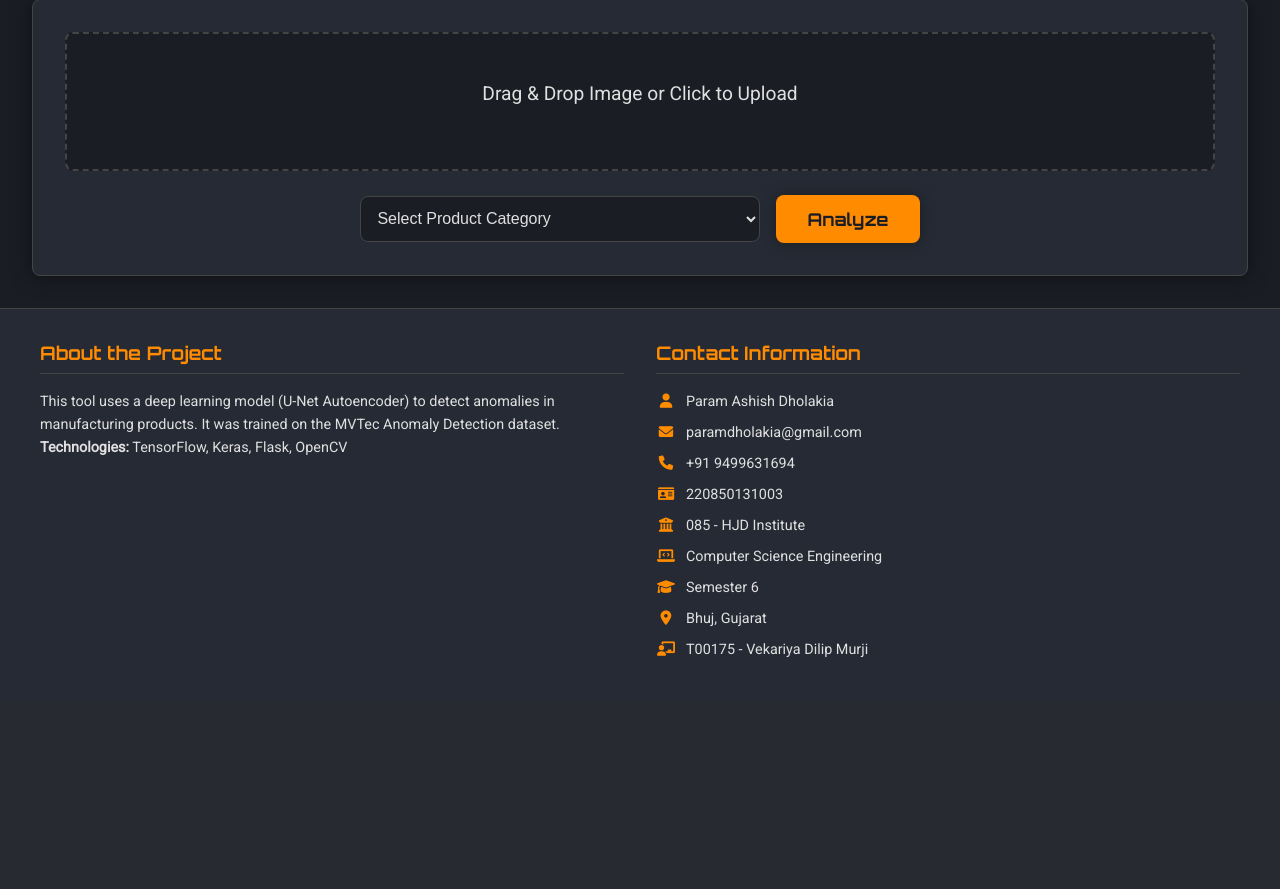
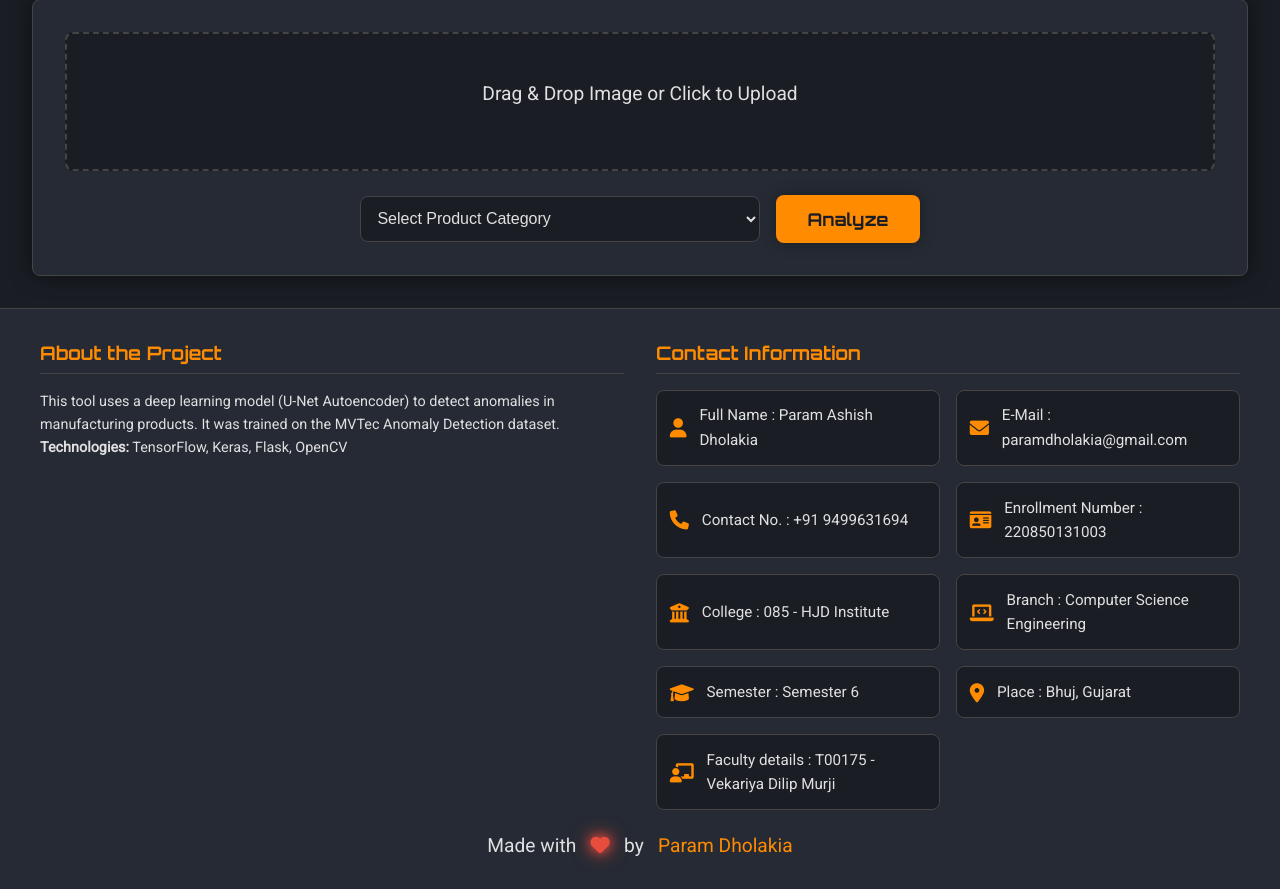
Before and after one commit to paramdholakia/Intel-Ai-for-manufacturing, a Flask app: page / in a window 1280 px wide. Shown: the part 182-1071 px from the top of the page. Before the commit the page ends 839 px from the top, so only its background shows below. Run offline with Flask 3, Linux system fonts and the light colour scheme; parts of the project's set-up code (start-up, migrations or seed data) failed here and were passed over.

Commit message:
Added info with contact information and license file

```diff
--- a/app/static/style.css
+++ b/app/static/style.css
@@ -267,6 +267,187 @@ select.product-select {
     text-align: center;
 }
 
+.footer-section ul li i {
+    color: var(--accent-color);
+    margin-right: 10px;
+    width: 20px; /* Align icons */
+    text-align: center;
+}
+
+.contact-grid {
+    display: grid;
+    grid-template-columns: repeat(auto-fit, minmax(250px, 1fr)); /* Adjust min-width as needed */
+    gap: 1rem;
+}
+
+.contact-item {
+    display: flex;
+    align-items: center;
+    background-color: var(--primary-bg);
+    padding: 0.8rem;
+    border-radius: var(--border-radius);
+    border: 1px solid var(--border-color);
+    transition: transform 0.2s, box-shadow 0.3s;
+}
+
+.contact-item:hover {
+    transform: translateY(-3px);
+    box-shadow: 0 0 15px var(--glow-color);
+}
+
+.contact-item i {
+    font-size: 1.2rem;
+    margin-right: 0.8rem;
+    color: var(--accent-color);
+}
+
+.contact-item p {
+    margin: 0;
+    font-size: 0.95rem;
+}
+
+.contact-item a {
+    color: var(--text-color);
+    text-decoration: none;
+    transition: color 0.2s;
+}
+
+.contact-item a:hover {
+    color: var(--glow-color);
+}
+
+/* Hover animations for headers and result cards */
+.site-header h1,
+.site-header h2,
+.control-panel h1,
+.result-card h2 {
+    transition: color 0.3s, text-shadow 0.3s;
+}
+
+.site-header h1:hover,
+.control-panel h1:hover {
+    color: var(--glow-color);
+    text-shadow: 0 0 20px var(--glow-color);
+}
+
+.site-header h2:hover,
+.result-card h2:hover {
+    color: var(--glow-color);
+}
+
+.result-card {
+    transition: transform 0.3s, box-shadow 0.3s;
+}
+
+.result-card:hover {
+    transform: translateY(-5px);
+    box-shadow: 0 0 25px rgba(255, 140, 0, 0.7);
+}
+
+.footer-section ul li i {
+    color: var(--accent-color);
+    margin-right: 10px;
+    width: 20px; /* Align icons */
+    text-align: center;
+}
+
+.contact-grid {
+    display: grid;
+    grid-template-columns: repeat(auto-fit, minmax(250px, 1fr)); /* Adjust min-width as needed */
+    gap: 1rem;
+}
+
+.contact-item {
+    display: flex;
+    align-items: center;
+    background-color: var(--primary-bg);
+    padding: 0.8rem;
+    border-radius: var(--border-radius);
+    border: 1px solid var(--border-color);
+    transition: transform 0.2s, box-shadow 0.3s;
+}
+
+.contact-item:hover {
+    transform: translateY(-3px);
+    box-shadow: 0 0 15px var(--glow-color);
+}
+
+.contact-item i {
+    font-size: 1.2rem;
+    margin-right: 0.8rem;
+    color: var(--accent-color);
+}
+
+.contact-item p {
+    margin: 0;
+    font-size: 0.95rem;
+}
+
+.contact-item a {
+    color: var(--text-color);
+    text-decoration: none;
+    transition: color 0.2s;
+}
+
+.contact-item a:hover {
+    color: var(--glow-color);
+}
+
+/* Hover animations for headers and result cards */
+.site-header h1,
+.site-header h2,
+.control-panel h1,
+.result-card h2 {
+    transition: color 0.3s, text-shadow 0.3s;
+}
+
+.site-header h1:hover,
+.control-panel h1:hover {
+    color: var(--glow-color);
+    text-shadow: 0 0 20px var(--glow-color);
+}
+
+.site-header h2:hover,
+.result-card h2:hover {
+    color: var(--glow-color);
+}
+
+.result-card {
+    transition: transform 0.3s, box-shadow 0.3s;
+}
+
+.result-card:hover {
+    transform: translateY(-5px);
+    box-shadow: 0 0 25px rgba(255, 140, 0, 0.7);
+}
+
+.footer-made-with {
+    text-align: center;
+    margin-top: 1.5rem;
+    font-size: 0.9rem;
+    color: var(--text-color);
+}
+
+.footer-made-with a {
+    color: var(--accent-color);
+    text-decoration: none;
+    transition: color 0.2s;
+}
+
+.footer-made-with a:hover {
+    color: var(--glow-color);
+}
+
+.glowing-heart {
+    color: #e74c3c; /* Red heart */
+    animation: pulse-glow 1.5s infinite alternate;
+}
+
+@keyframes pulse-glow {
+    from { text-shadow: 0 0 5px #e74c3c, 0 0 10px #e74c3c; }
+    to { text-shadow: 0 0 15px #e74c3c, 0 0 25px #e74c3c; }
+}
+
 @keyframes fadeIn {
     from { opacity: 0; transform: translateY(20px); }
     to { opacity: 1; transform: translateY(0); }
--- a/app/templates/index.html
+++ b/app/templates/index.html
@@ -82,19 +82,49 @@
                     <p><strong>Technologies:</strong> TensorFlow, Keras, Flask, OpenCV</p>
                 </div>
                 <div class="footer-section contact">
-                    <h3>Contact Information</h3>
-                    <ul>
-                        <li><i class="fas fa-user"></i> Param Ashish Dholakia</li>
-                        <li><i class="fas fa-envelope"></i> paramdholakia@gmail.com</li>
-                        <li><i class="fas fa-phone"></i> +91 9499631694</li>
-                        <li><i class="fas fa-id-card"></i> 220850131003</li>
-                        <li><i class="fas fa-university"></i> 085 - HJD Institute</li>
-                        <li><i class="fas fa-laptop-code"></i> Computer Science Engineering</li>
-                        <li><i class="fas fa-graduation-cap"></i> Semester 6</li>
-                        <li><i class="fas fa-map-marker-alt"></i> Bhuj, Gujarat</li>
-                        <li><i class="fas fa-chalkboard-teacher"></i> T00175 - Vekariya Dilip Murji</li>
-                    </ul>
-                </div>
+                        <h3>Contact Information</h3>
+                        <div class="contact-grid">
+                            <div class="contact-item">
+                                <i class="fas fa-user"></i>
+                                <p>Full Name : <a href="https://paramdholakia.github.io/paramdholakia/" target="_blank">Param Ashish Dholakia</a></p>
+                            </div>
+                            <div class="contact-item">
+                                <i class="fas fa-envelope"></i>
+                                <p>E-Mail : <a href="mailto:paramdholakia@gmail.com">paramdholakia@gmail.com</a></p>
+                            </div>
+                            <div class="contact-item">
+                                <i class="fas fa-phone"></i>
+                                <p>Contact No. : <a href="https://wa.me/919499631694" target="_blank">+91 9499631694</a></p>
+                            </div>
+                            <div class="contact-item">
+                                <i class="fas fa-id-card"></i>
+                                <p>Enrollment Number : 220850131003</p>
+                            </div>
+                            <div class="contact-item">
+                                <i class="fas fa-university"></i>
+                                <p>College : <a href="https://www.hjdinstitute.org/" target="_blank">085 - HJD Institute</a></p>
+                            </div>
+                            <div class="contact-item">
+                                <i class="fas fa-laptop-code"></i>
+                                <p>Branch : Computer Science Engineering</p>
+                            </div>
+                            <div class="contact-item">
+                                <i class="fas fa-graduation-cap"></i>
+                                <p>Semester : Semester 6</p>
+                            </div>
+                            <div class="contact-item">
+                                <i class="fas fa-map-marker-alt"></i>
+                                <p>Place : Bhuj, Gujarat</p>
+                            </div>
+                            <div class="contact-item">
+                                <i class="fas fa-chalkboard-teacher"></i>
+                                <p>Faculty details : T00175 - Vekariya Dilip Murji</p>
+                            </div>
+                        </div>
+                    </div>
+            </div>
+            <div class="footer-made-with" style="font-size: 1.2rem;">
+                <p>Made with  &nbsp;&nbsp;<i class="fas fa-heart glowing-heart"></i> &nbsp;&nbsp;by &nbsp;&nbsp;<a href="https://paramdholakia.github.io/paramdholakia/" target="_blank">Param Dholakia</&nbsp;a></p>
             </div>
         </footer>
     </div>
```
Also changed, not shown: README.md (added), 1 other file.
